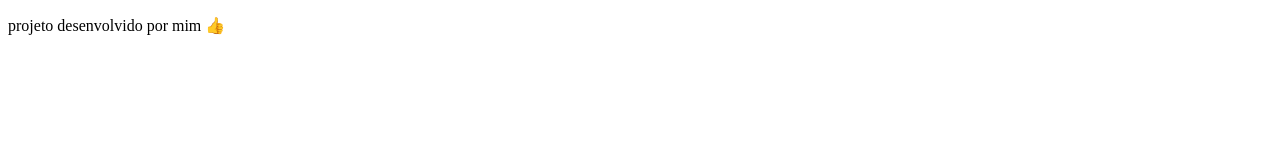
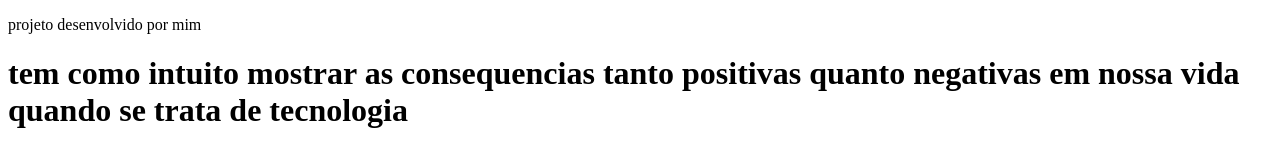
Before and after one commit to JayKzuy/site3, a plain HTML site: page index.html in a window 1280 px wide. Drawn offline with Linux system fonts and the light colour scheme.

Commit message:
carasldhad

```diff
--- a/index.html
+++ b/index.html
@@ -15,7 +15,8 @@
 
     </main>
     <footer>
-        <p>projeto desenvolvido por mim 👍</p>
+        <p>projeto desenvolvido por mim</p>
+        <h1>tem como intuito mostrar as consequencias tanto positivas quanto negativas em nossa vida quando se trata de tecnologia</h1>
 
 
     </footer>
```
